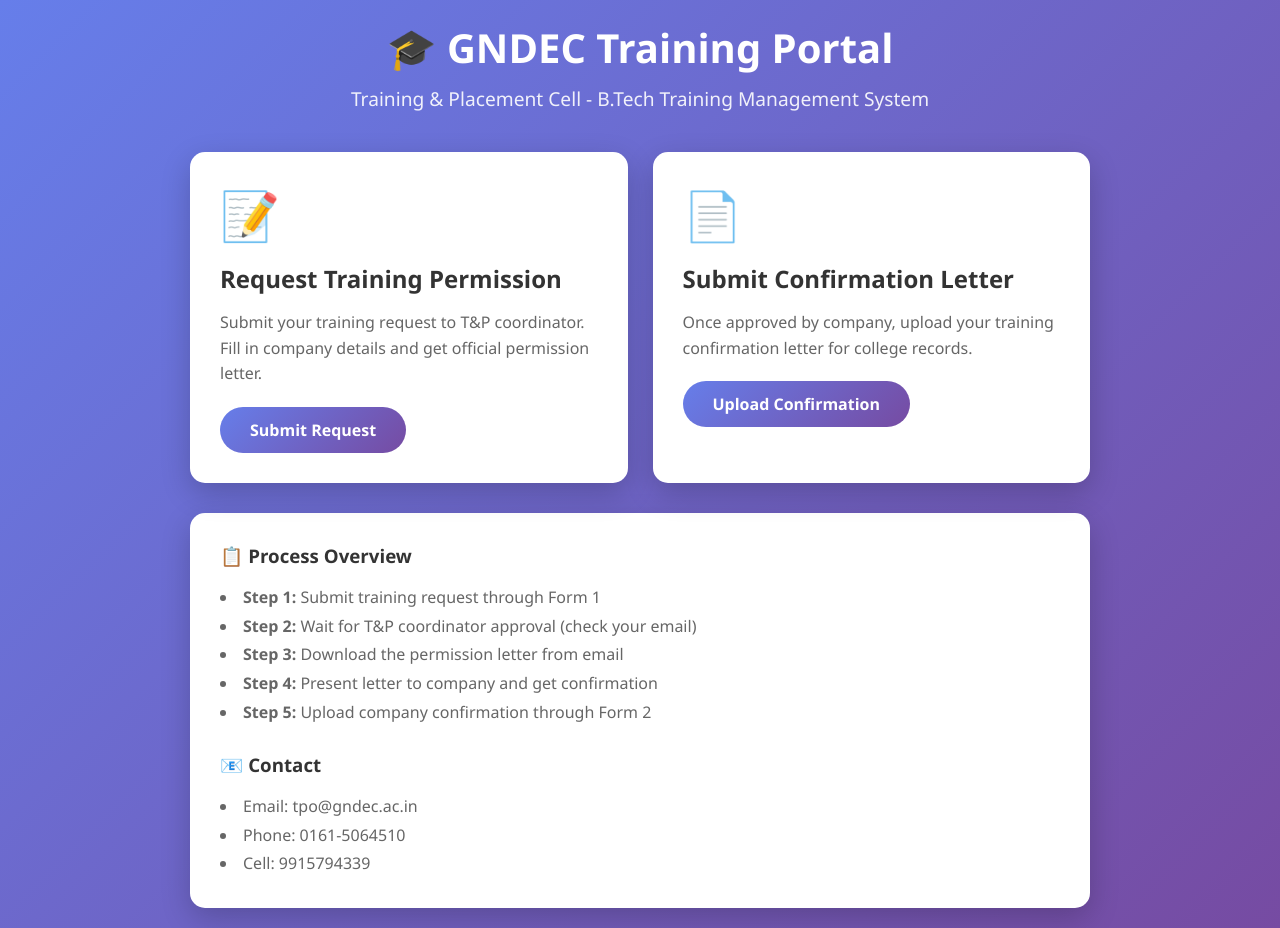
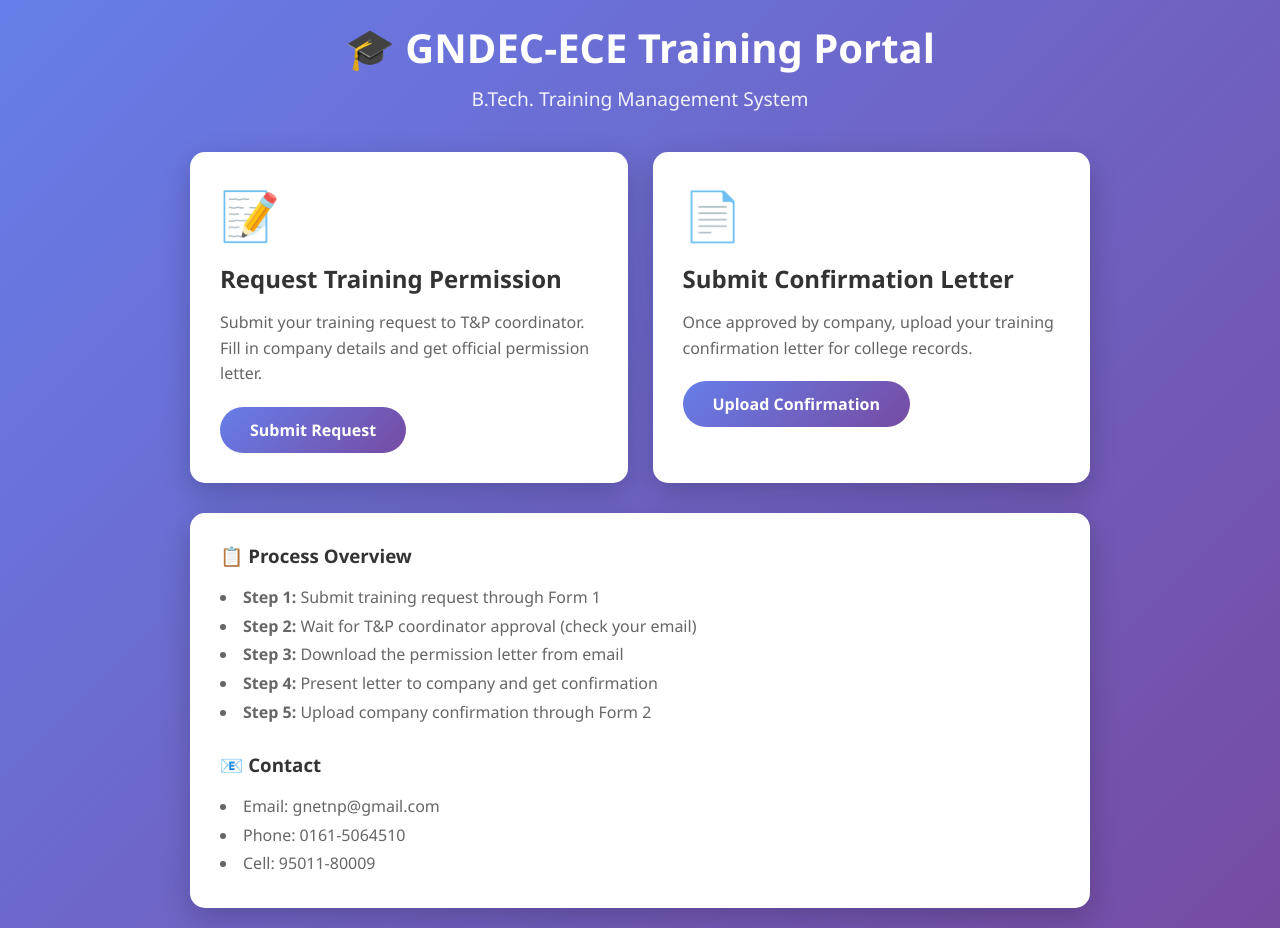
Before and after one commit to gnetnp-ece/Training, a plain HTML site: page index.html in a window 1280 px wide. Drawn offline with Linux system fonts and the light colour scheme.

Commit message:
Update training portal header and contact details

```diff
--- a/index.html
+++ b/index.html
@@ -122,8 +122,8 @@
 <body>
     <div class="container">
         <div class="header">
-            <h1>🎓 GNDEC Training Portal</h1>
-            <p>Training & Placement Cell - B.Tech Training Management System</p>
+            <h1>🎓 GNDEC-ECE Training Portal</h1>
+            <p>B.Tech. Training Management System</p>
         </div>
 
         <div class="card-grid">
@@ -154,9 +154,9 @@
 
             <h3 style="margin-top: 25px;">📧 Contact</h3>
             <ul>
-                <li>Email: tpo@gndec.ac.in</li>
+                <li>Email: gnetnp@gmail.com</li>
                 <li>Phone: 0161-5064510</li>
-                <li>Cell: 9915794339</li>
+                <li>Cell: 95011-80009</li>
             </ul>
         </div>
     </div>
```
